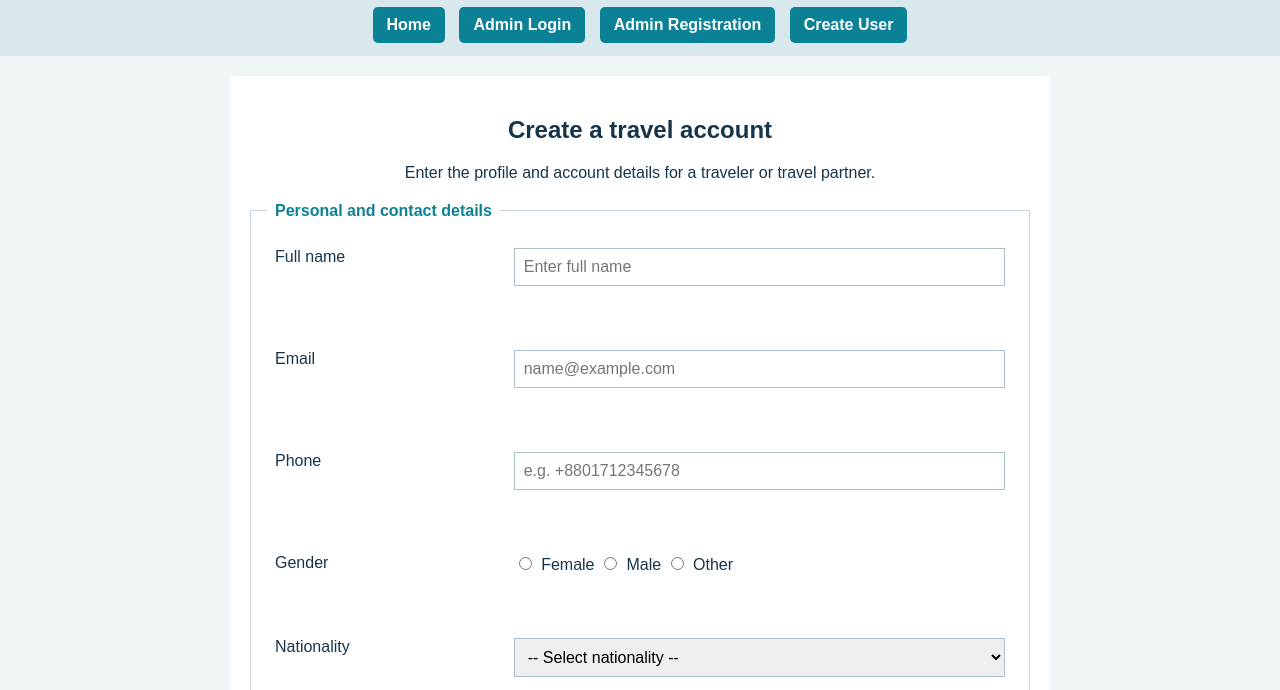
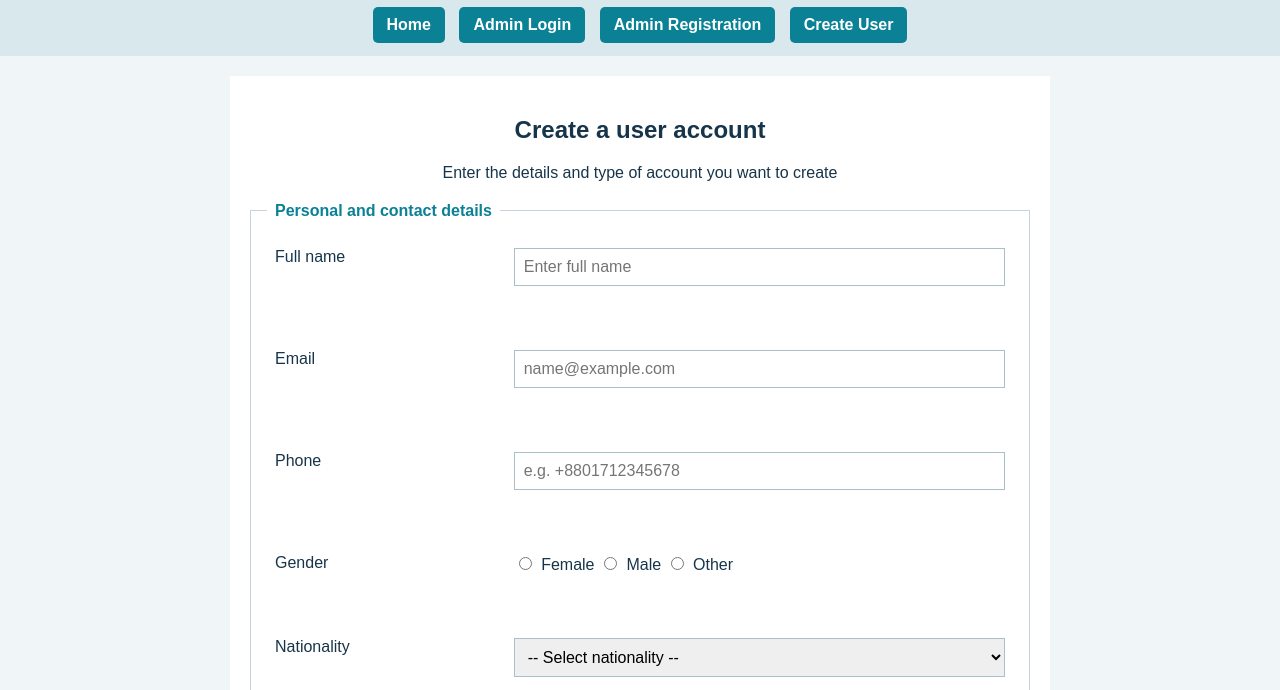
Before and after one commit to soaib321/WebTech_Project_Fall2026-27_GroupNumber-7-, a plain HTML site: page WanderVista/Page/AdminCreateUser.html in a window 1280 px wide. Shown: the part 90-780 px from the top of the page. Drawn offline with Linux system fonts and the light colour scheme.

Commit message:
Update user account creation and admin registration descriptions for clarity

```diff
--- a/WanderVista/Page/AdminCreateUser.html
+++ b/WanderVista/Page/AdminCreateUser.html
@@ -21,8 +21,8 @@
         <a aria-current="page" href="AdminCreateUser.html">Create User</a>
     </nav>
     <main>
-        <h2>Create a travel account</h2>
-        <p>Enter the profile and account details for a traveler or travel partner.</p>
+        <h2>Create a user account</h2>
+        <p>Enter the details and type of account you want to create</p>
         <form autocomplete="off" novalidate>
             <fieldset>
                 <legend>Personal and contact details</legend>
```
Also changed, not shown: WanderVista/Page/AdminRegistration.html (+0 -1 lines).
